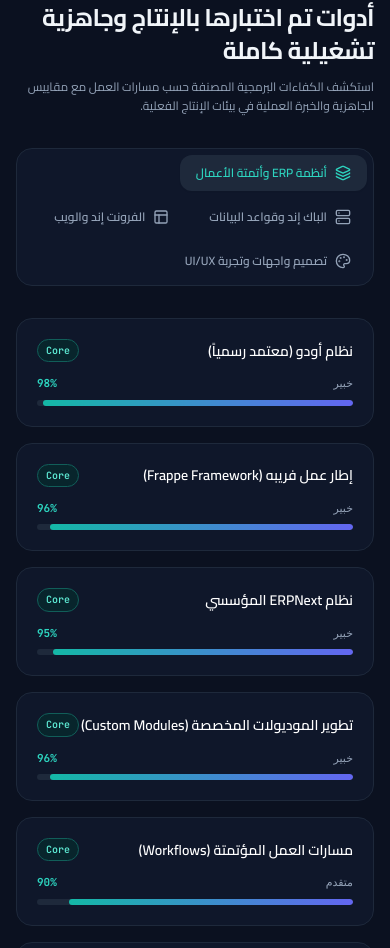
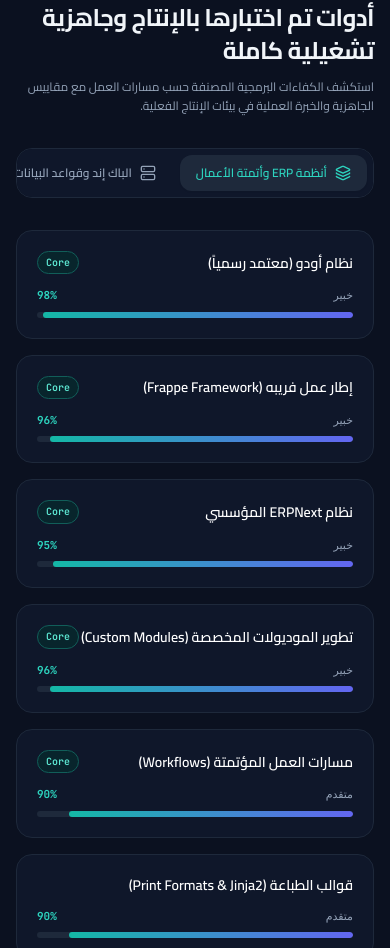
Before and after one commit to Mohammed-Aljazzar/portfolio, a Next.js app: page / in a window 390 px wide. Shown: the part 5624-6572 px from the top of the page. Built offline with nearby package versions, Linux system fonts and the light colour scheme.

Commit message:
feat(skills): add smooth drag and swipe horizontal scroll for skill tabs on mobile and tablet without scrollbars

```diff
--- a/src/app/globals.css
+++ b/src/app/globals.css
@@ -79,6 +79,15 @@ body {
 ::-webkit-scrollbar-thumb { background: #cbd5e1; border-radius: 3px; }
 .dark ::-webkit-scrollbar-thumb { background: #334155; }
 ::-webkit-scrollbar-thumb:hover { background: #0d9488; }
+
+/* No-scrollbar helper utility for touch & drag carousels */
+.no-scrollbar::-webkit-scrollbar {
+  display: none;
+}
+.no-scrollbar {
+  -ms-overflow-style: none;
+  scrollbar-width: none;
+}
 
 .glass-card {
   background: rgba(255, 255, 255, 0.82);
--- a/src/app/page.tsx
+++ b/src/app/page.tsx
@@ -1,6 +1,6 @@
 "use client";
 
-import React, { useState } from "react";
+import React, { useState, useRef } from "react";
 import Image from "next/image";
 import Link from "next/link";
 import { useLanguage } from "@/context/LanguageContext";
@@ -44,6 +44,39 @@ export default function HomePage() {
   const [copiedEmail, setCopiedEmail] = useState(false);
   const [selectedProject, setSelectedProject] = useState<any | null>(null);
   const [featuredIndex, setFeaturedIndex] = useState<number>(2);
+
+  // Drag-to-scroll & swipe state for Skill Tabs on mobile & tablet
+  const skillTabsRef = useRef<HTMLDivElement>(null);
+  const isTabsDownRef = useRef(false);
+  const tabsStartXRef = useRef(0);
+  const tabsScrollLeftRef = useRef(0);
+  const hasTabsDraggedRef = useRef(false);
+
+  const handleTabsMouseDown = (e: React.MouseEvent<HTMLDivElement>) => {
+    if (!skillTabsRef.current) return;
+    isTabsDownRef.current = true;
+    hasTabsDraggedRef.current = false;
+    tabsStartXRef.current = e.pageX - skillTabsRef.current.offsetLeft;
+    tabsScrollLeftRef.current = skillTabsRef.current.scrollLeft;
+  };
+
+  const handleTabsMouseLeave = () => {
+    isTabsDownRef.current = false;
+  };
+
+  const handleTabsMouseUp = () => {
+    isTabsDownRef.current = false;
+  };
+
+  const handleTabsMouseMove = (e: React.MouseEvent<HTMLDivElement>) => {
+    if (!isTabsDownRef.current || !skillTabsRef.current) return;
+    const x = e.pageX - skillTabsRef.current.offsetLeft;
+    const walk = x - tabsStartXRef.current;
+    if (Math.abs(walk) > 5) {
+      hasTabsDraggedRef.current = true;
+    }
+    skillTabsRef.current.scrollLeft = tabsScrollLeftRef.current - walk;
+  };
 
   const Arrow = isRTL ? ArrowLeft : ArrowRight;
   const Chevron = isRTL ? ChevronLeft : ChevronRight;
@@ -1072,19 +1105,33 @@ export default function HomePage() {
           </p>
         </ScrollReveal>
 
-        {/* Skill Tabs */}
+        {/* Skill Tabs — Draggable & Swipeable on mobile & tablet without visible scrollbars */}
         <ScrollReveal delay={0.08}>
-          <div className="flex flex-wrap justify-start gap-2 p-1.5 rounded-2xl bg-slate-100 dark:bg-slate-900 border border-slate-200 dark:border-slate-800 max-w-fit">
+          <div className="w-full overflow-hidden">
+            <div
+              ref={skillTabsRef}
+              onMouseDown={handleTabsMouseDown}
+              onMouseLeave={handleTabsMouseLeave}
+              onMouseUp={handleTabsMouseUp}
+              onMouseMove={handleTabsMouseMove}
+              className="flex items-center gap-2 p-1.5 rounded-2xl bg-slate-100 dark:bg-slate-900 border border-slate-200 dark:border-slate-800 w-full lg:w-auto max-w-full lg:max-w-fit overflow-x-auto lg:overflow-visible no-scrollbar [scrollbar-width:none] [-ms-overflow-style:none] [&::-webkit-scrollbar]:hidden touch-pan-x cursor-grab active:cursor-grabbing select-none"
+            >
               {[
-              { id: "erp", label: language === "ar" ? "أنظمة ERP وأتمتة الأعمال" : "ERP & Business Automation", icon: <Layers className="w-4 h-4" /> },
-              { id: "backend", label: language === "ar" ? "الباك إند وقواعد البيانات" : "Backend & DevOps", icon: <Server className="w-4 h-4" /> },
-              { id: "frontend", label: language === "ar" ? "الفرونت إند والويب" : "Frontend & Web Apps", icon: <Layout className="w-4 h-4" /> },
-              { id: "uiux", label: language === "ar" ? "تصميم واجهات وتجربة UI/UX" : "UI/UX & Product Design", icon: <Palette className="w-4 h-4" /> },
+                { id: "erp", label: language === "ar" ? "أنظمة ERP وأتمتة الأعمال" : "ERP & Business Automation", icon: <Layers className="w-4 h-4 shrink-0" /> },
+                { id: "backend", label: language === "ar" ? "الباك إند وقواعد البيانات" : "Backend & DevOps", icon: <Server className="w-4 h-4 shrink-0" /> },
+                { id: "frontend", label: language === "ar" ? "الفرونت إند والويب" : "Frontend & Web Apps", icon: <Layout className="w-4 h-4 shrink-0" /> },
+                { id: "uiux", label: language === "ar" ? "تصميم واجهات وتجربة UI/UX" : "UI/UX & Product Design", icon: <Palette className="w-4 h-4 shrink-0" /> },
               ].map((tab) => (
                 <button
                   key={tab.id}
-                onClick={() => setActiveSkillTab(tab.id as any)}
-                className={`flex items-center gap-2 px-4 py-2.5 rounded-xl text-xs sm:text-sm font-semibold transition-all duration-300 ${
+                  onClick={() => {
+                    if (hasTabsDraggedRef.current) {
+                      hasTabsDraggedRef.current = false;
+                      return;
+                    }
+                    setActiveSkillTab(tab.id as any);
+                  }}
+                  className={`shrink-0 whitespace-nowrap flex items-center gap-2 px-4 py-2.5 rounded-xl text-xs sm:text-sm font-semibold transition-all duration-300 ${
                     activeSkillTab === tab.id
                       ? "bg-white dark:bg-slate-800 text-teal-600 dark:text-teal-400 shadow-sm"
                       : "text-slate-600 dark:text-slate-400 hover:text-slate-900 dark:hover:text-white"
@@ -1094,6 +1141,7 @@ export default function HomePage() {
                   <span>{tab.label}</span>
                 </button>
               ))}
+            </div>
           </div>
         </ScrollReveal>
 
```
Lines whose indentation alone changed are shown as unchanged.
